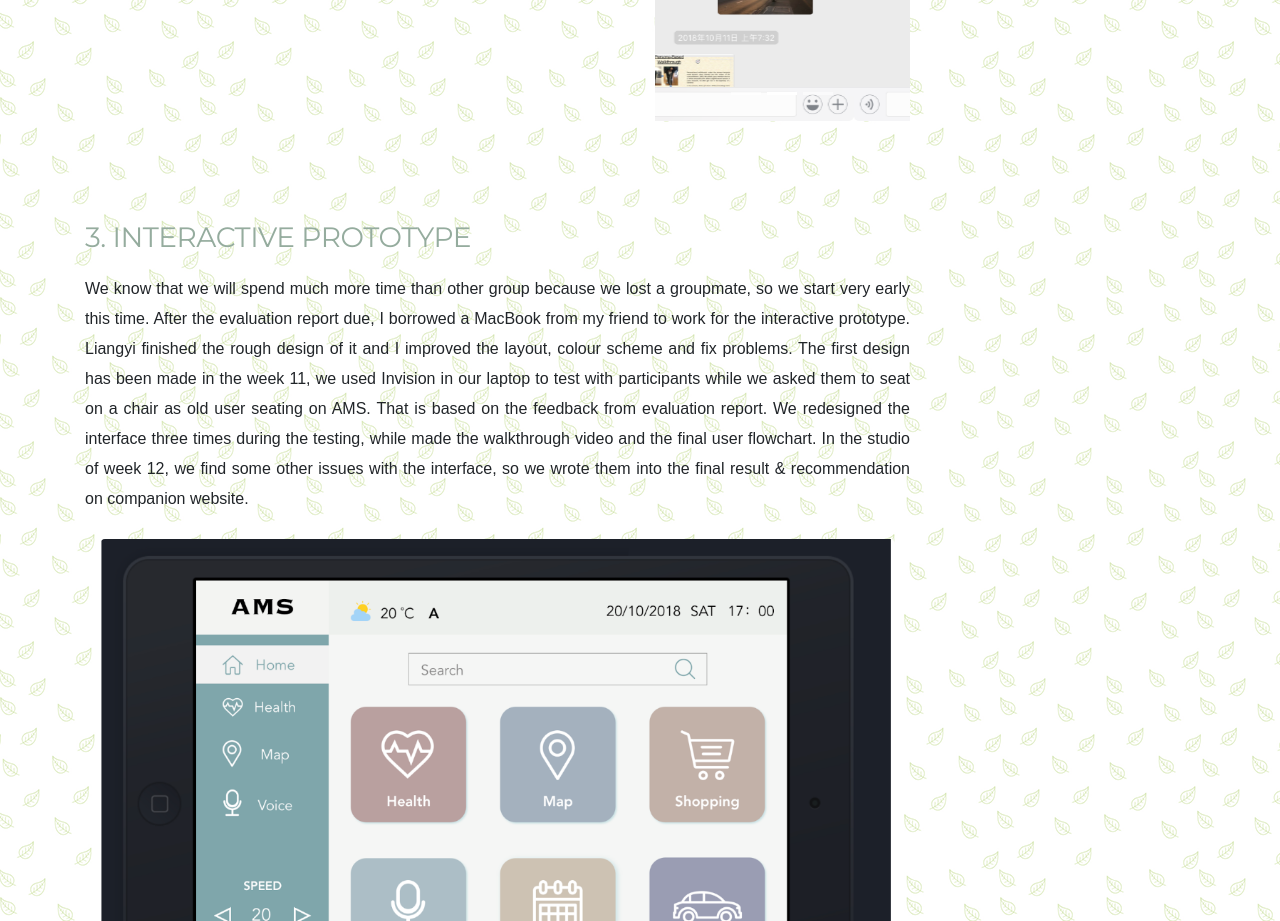
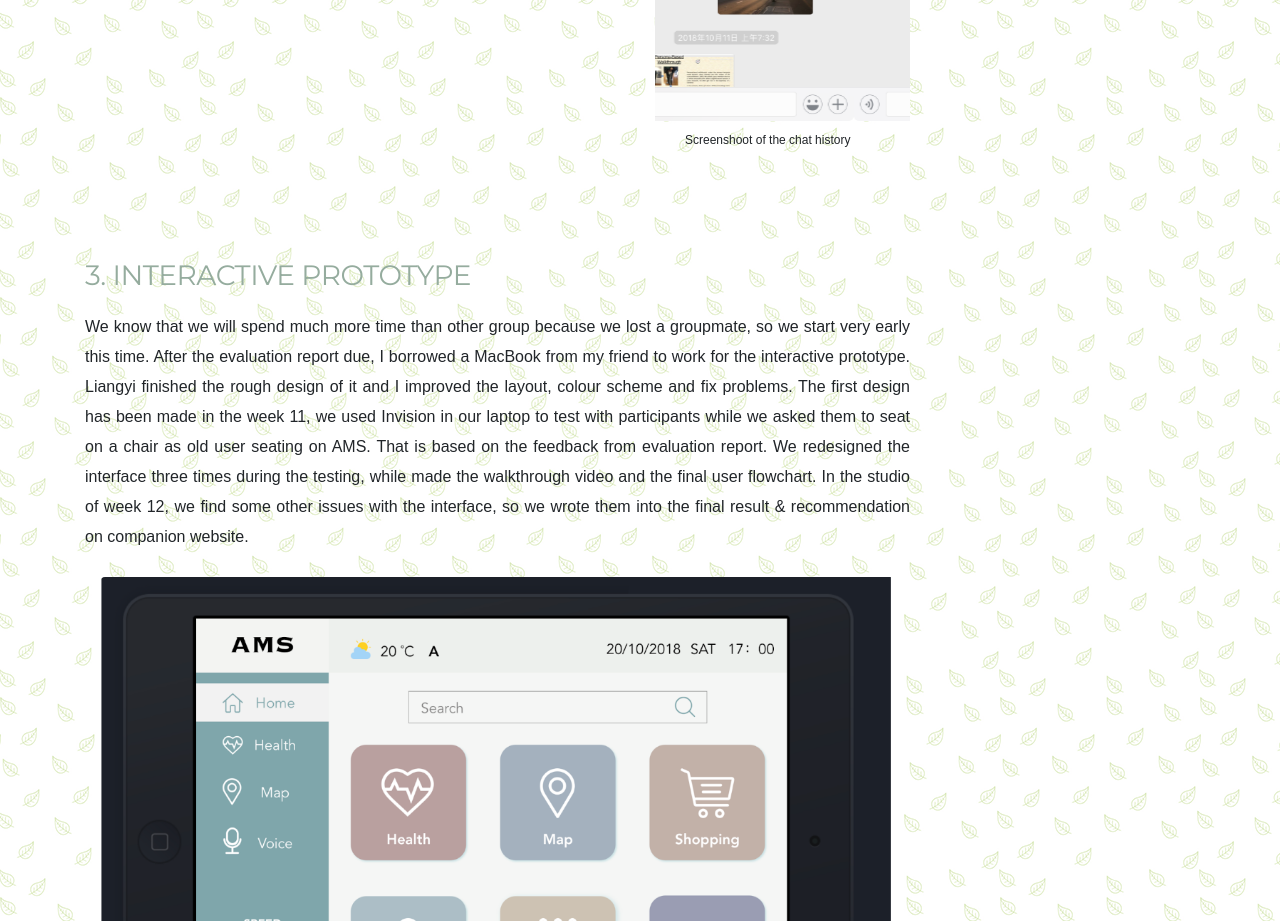
Before and after one commit to JackmanZ/DECO2200-process-journal, a plain HTML site: page Process Journal/process-journal.html in a window 1280 px wide. Shown: the part 5320-6241 px from the top of the page. Drawn offline with nearby package versions, Linux system fonts and the light colour scheme; files whose address does not match are found by name.

Commit message:
add describetion of the picture

```diff
--- a/Process Journal/process-journal.html
+++ b/Process Journal/process-journal.html
@@ -206,6 +206,7 @@
                     <span class="carousel-control-next-icon" aria-hidden="true"></span>
                     <span class="sr-only">Next</span>
                   </a>
+                  <span class="img-caption">&nbsp;&nbsp;&nbsp;&nbsp;&nbsp;&nbsp;&nbsp;&nbsp;&nbsp;Screenshoot of the chat history </span>
               </div>
             </div>
             </div>
```
